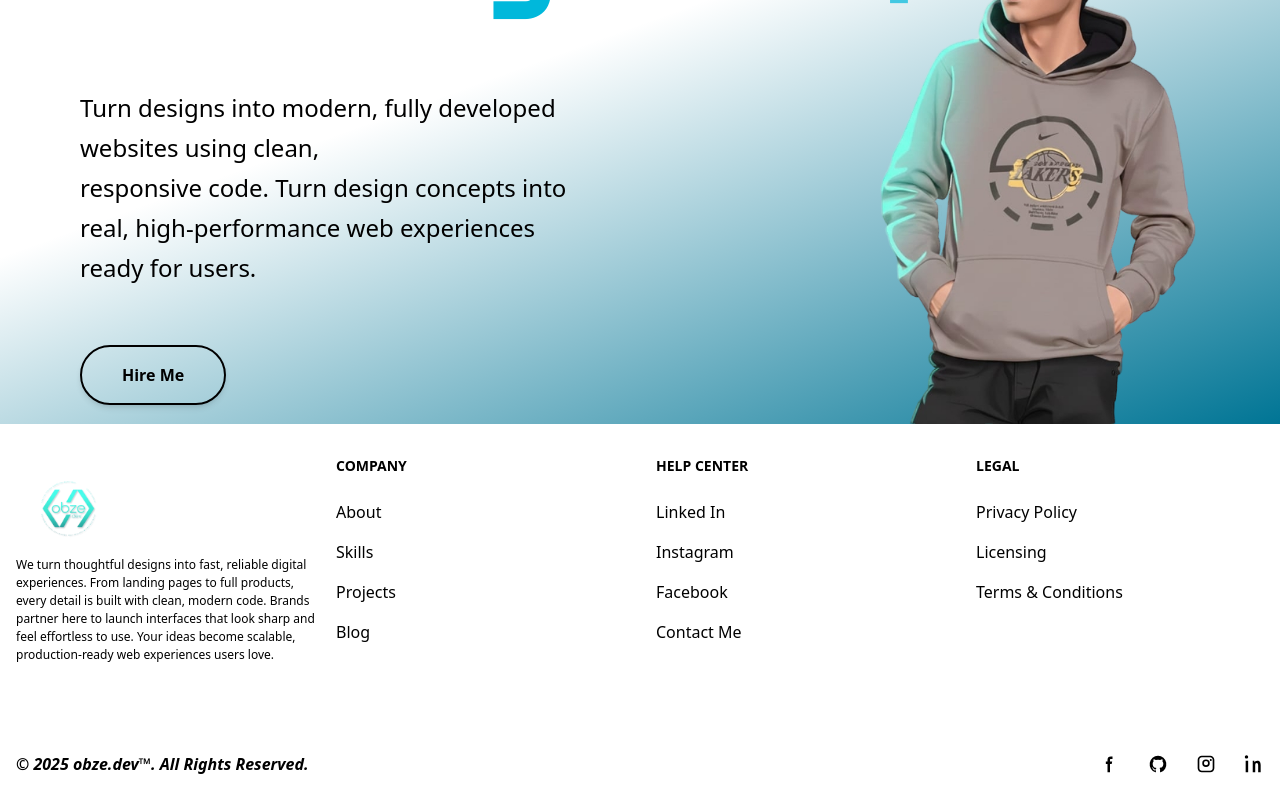
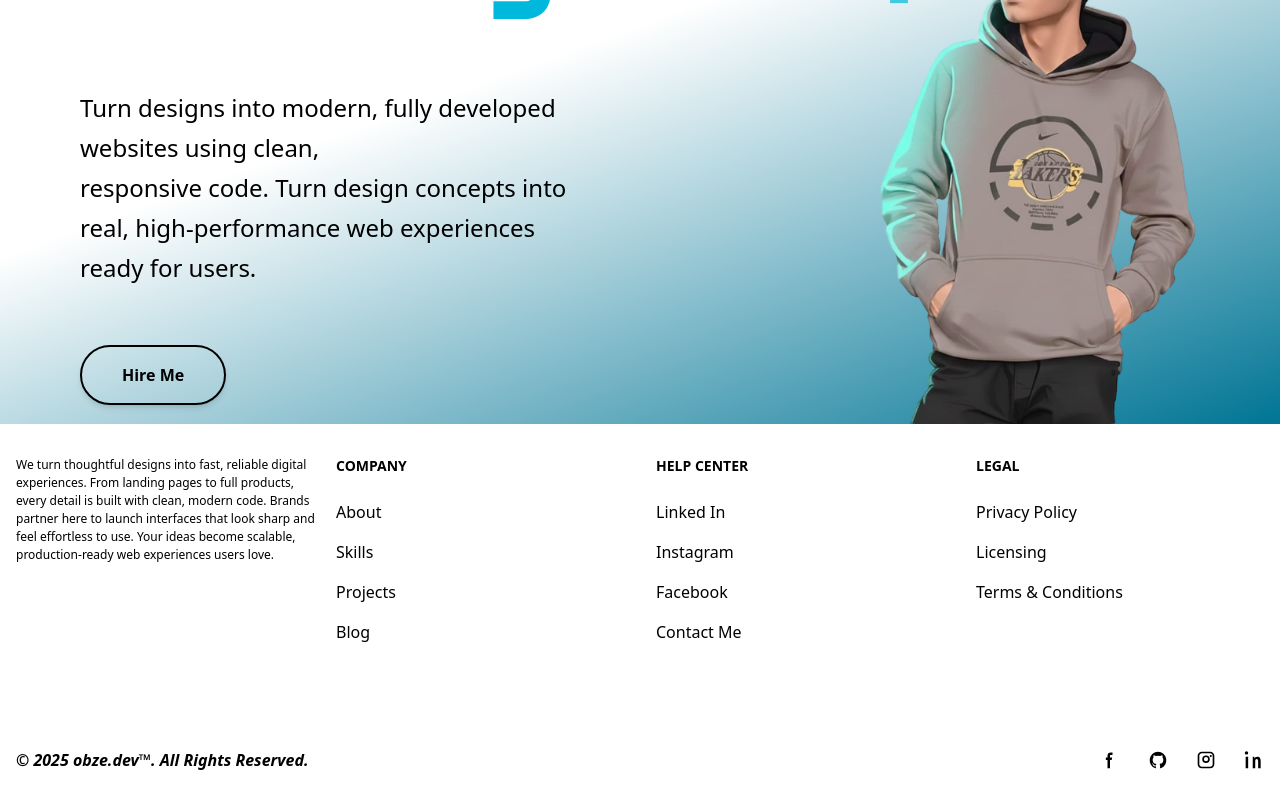
Before and after one commit to obaidjany-netizen/Projects, a React (Vite) app: page / in a window 1280 px wide. Shown: the part 496-1296 px from the top of the page. Built offline with nearby package versions, Linux system fonts and the light colour scheme; a web font is replaced by a local one.

Commit message:
Update footer.jsx

```diff
--- a/src/Pages/footer.jsx
+++ b/src/Pages/footer.jsx
@@ -1,5 +1,5 @@
 import { Link } from "react-router";
-import LogoFooter from "../Components/Logo";
+
 
 const Footer = () => {
   return (
@@ -8,7 +8,7 @@ const Footer = () => {
         <div className="grid grid-cols-2 gap-8 px-4 py-6 lg:py-8 md:grid-cols-4">
           <ul className="w-[200px] flex justify-start items-start flex-col hidden lg:block">
             <li className="">
-              <LogoFooter />
+
             </li>
             <li>
               <p className="w-[300px] text-[12px] ">
```
